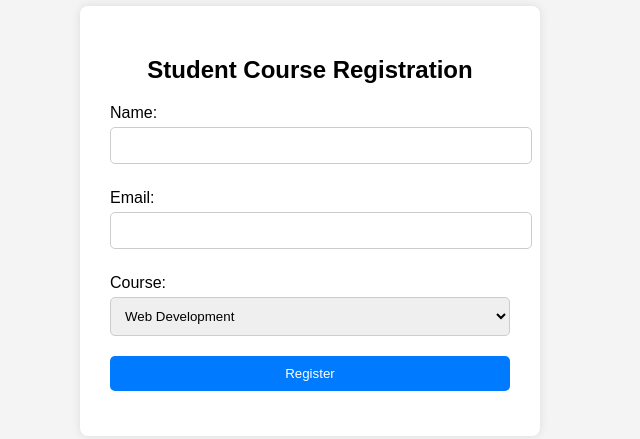
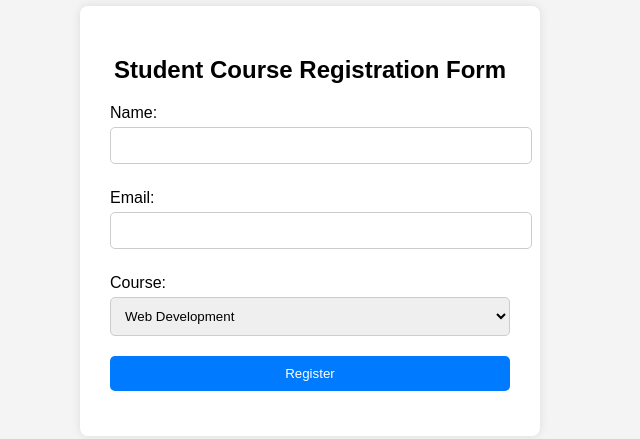
Before and after one commit to AARTHIsm-project/get_post, a website: page views/index.html in a window 1280 px wide. Shown: the part 179-618 px from the top of the page, without its empty margins (330-970 px from the left). Drawn offline with Linux system fonts and the light colour scheme.

Commit message:
Second  Commit

```diff
--- a/views/index.html
+++ b/views/index.html
@@ -49,7 +49,7 @@
 </head>
 <body>
   <div class="container">
-    <h2>Student Course Registration</h2>
+    <h2>Student Course Registration Form</h2>
     <form action="/register" method="POST">
       <label for="name">Name:</label>
       <input type="text" name="name" required>
```
